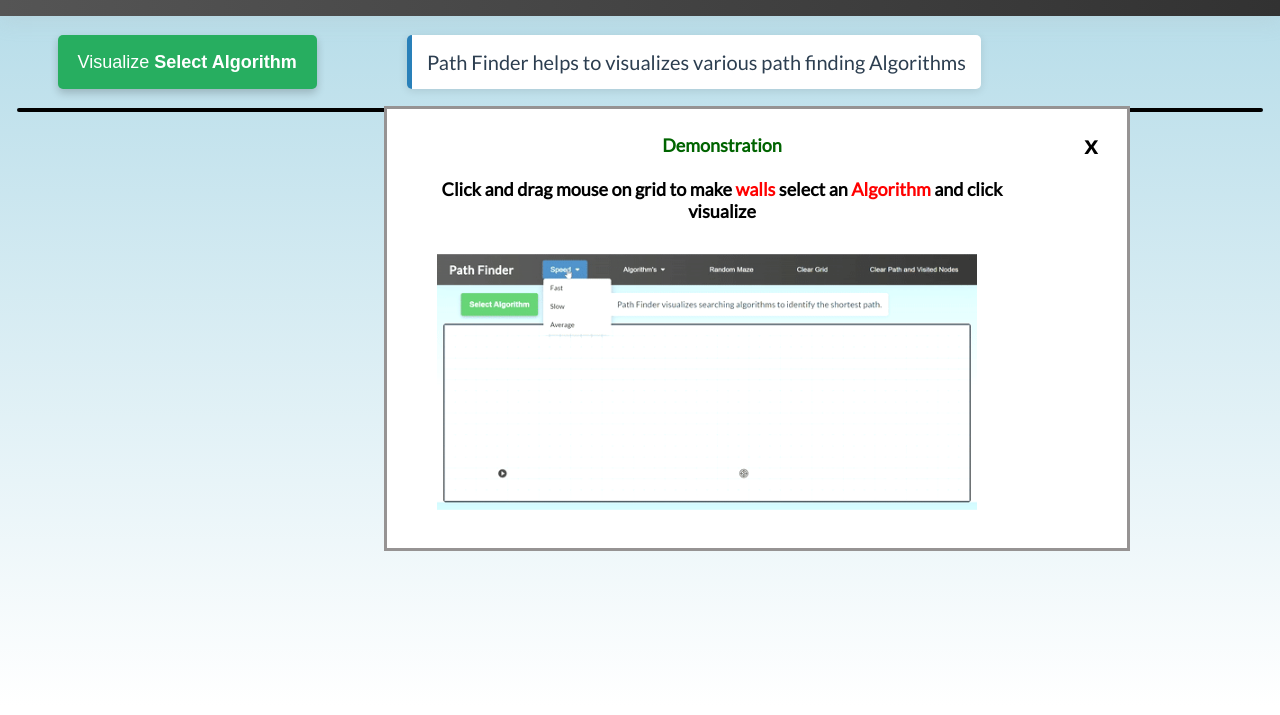
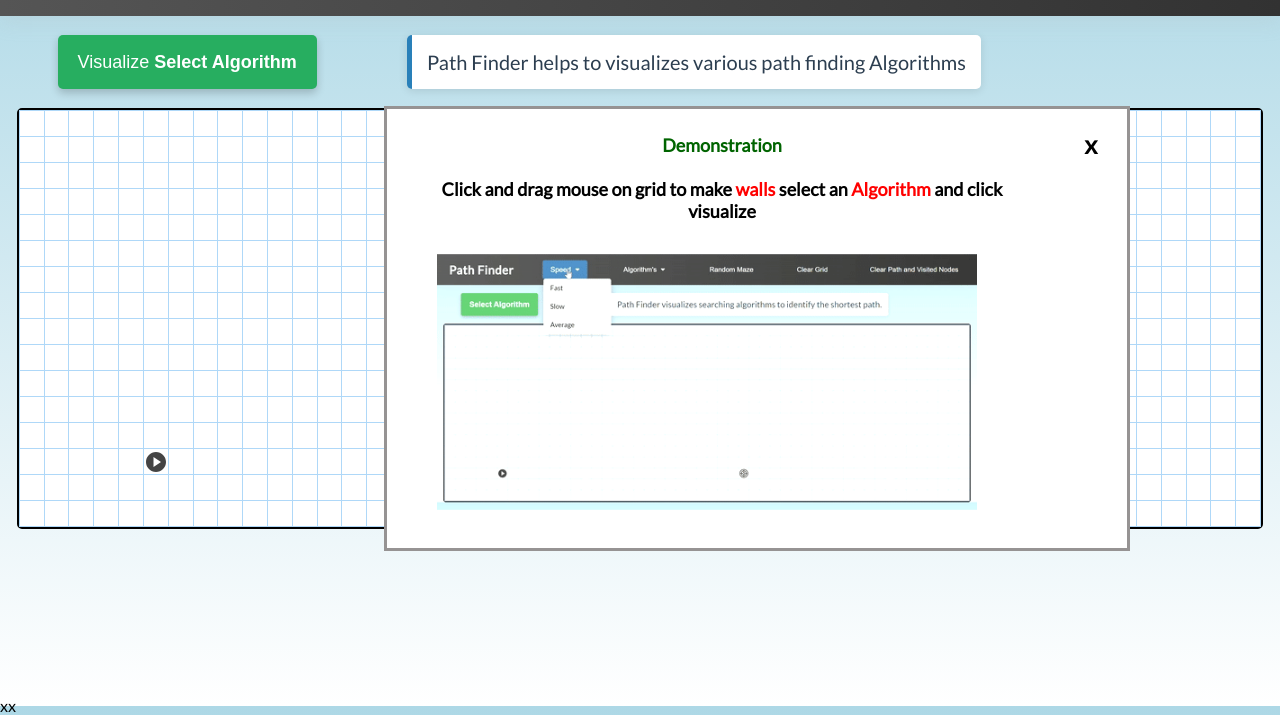
Before and after one commit to UTTI-BHAI/Algoritm-Visualizer, a plain HTML site: page index.html in a window 1280 px wide. Shown: the part 94-809 px from the top of the page. Drawn offline with Linux system fonts and the light colour scheme.

Commit message:
Fix script loading issue

```diff
--- a/index.html
+++ b/index.html
@@ -88,8 +88,8 @@
             <!-- <a href="tutorialpage.html" id='btnVis' class="btn-tut" style="font-style: normal;text-decoration: none;
                  color: white;">Tutorial page</a> -->
         </div>
-    </div>
+    </div>xx
 </body>
-<script src="scriptBasics.js"></script>
+<script src="scriptbasic.js"></script>
 
 </html>
```
